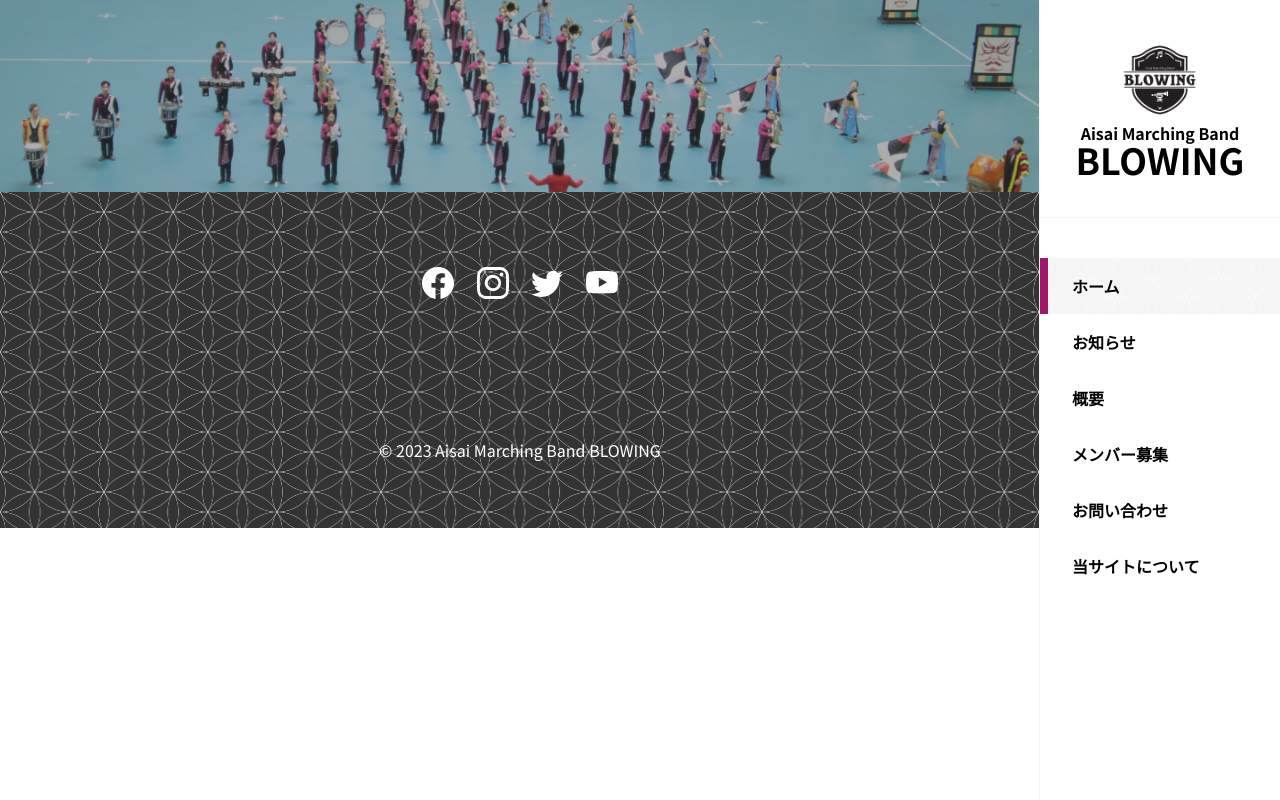
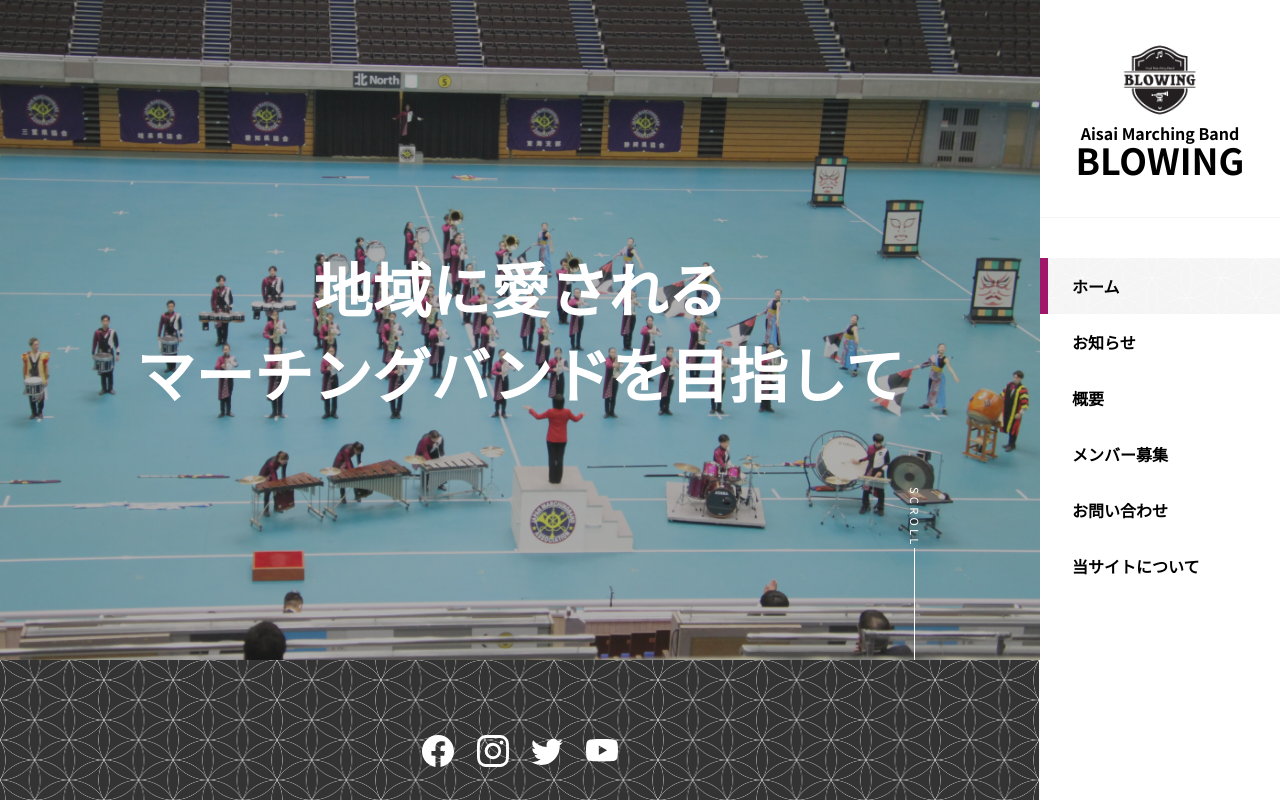
Before and after one commit to pepepepepei/aisai-marching-band-website-nextjs, a Next.js app: page / in a window 1280 px wide. Shown: the top 800 px of the page. Built offline with nearby package versions, Linux system fonts and the light colour scheme.

Commit message:
トップページ用Headerを書いた

```diff
--- a/src/components/base/Header/Header.jsx
+++ b/src/components/base/Header/Header.jsx
@@ -1,7 +1,18 @@
 import styles from "./Header.module.css";
 
-export default function Header({ title }) {
-  return (
+export default function Header({ title, isTopPage }) {
+  return isTopPage ? (
+    <header className={`${styles.root} ${styles.top}`}>
+      <h1 className={styles.tagline}>
+        地域に愛される
+        <br />
+        マーチングバンドを
+        <br class="only-s" />
+        目指して
+      </h1>
+      <span class={styles.scroll_arrow}>SCROLL</span>
+    </header>
+  ) : (
     <header className={styles.root}>
       <h1>{title}</h1>
     </header>
--- a/src/components/base/Header/Header.module.css
+++ b/src/components/base/Header/Header.module.css
@@ -1,8 +1,54 @@
 .root {
-  background: linear-gradient(rgba(var(--black), .4), rgba(var(--black), .4)), url("/hero.webp");
+  background: linear-gradient(rgba(var(--black), 0.4), rgba(var(--black), 0.4)), url("/hero.webp");
   background-size: cover;
   background-position: center center;
   color: rgb(var(--white));
   padding: 6rem 10%;
   text-align: center;
 }
+
+.top {
+  position: relative;
+  display: flex;
+  align-items: center;
+  justify-content: center;
+
+  /* タブレットとPC */
+  @media screen and (min-width: 641px), print {
+    aspect-ratio: 16 / 9;
+  }
+}
+
+.tagline {
+  /* PC */
+  @media only screen and (min-width: 961px) {
+    font-size: 4.61vw;
+  }
+}
+
+.scroll_arrow {
+  display: inline-block;
+  position: absolute;
+  bottom: 0;
+  padding: 1rem 1rem 7rem;
+  font-size: 0.7rem;
+  line-height: 1;
+  letter-spacing: 0.2rem;
+  writing-mode: vertical-lr;
+
+  /* タブレットとPC */
+  @media screen and (min-width: 641px), print {
+    right: 10%;
+  }
+}
+
+.scroll_arrow::after {
+  content: "";
+  position: absolute;
+  bottom: 0;
+  left: 50%;
+  width: 1px;
+  height: 7rem;
+  background: rgb(var(--white));
+  animation: sdl 1.5s cubic-bezier(1, 0, 0, 1) infinite;
+}
--- a/src/components/base/Layout/Layout.jsx
+++ b/src/components/base/Layout/Layout.jsx
@@ -4,7 +4,7 @@ import Header from "../Header/Header";
 import SideBar from "../SideBar/SideBar";
 import styles from "./Layout.module.css";
 
-export default function Layout({ title, children }) {
+export default function Layout({ title, isTopPage, children }) {
   return (
     <>
       <Head>
@@ -12,7 +12,7 @@ export default function Layout({ title, children }) {
       </Head>
       <SideBar className={styles.sideBar} />
       <main className={styles.main}>
-        <Header title={title} />
+        <Header title={title} isTopPage={isTopPage} />
         {children}
         <Footer />
       </main>
--- a/src/pages/index.jsx
+++ b/src/pages/index.jsx
@@ -1,5 +1,5 @@
 import Layout from "@/components/base/Layout/Layout";
 
 export default function Home() {
-  return <Layout></Layout>;
+  return <Layout isTopPage="true"></Layout>;
 }
--- a/src/styles/globals.css
+++ b/src/styles/globals.css
@@ -12,42 +12,57 @@
   --white: 255, 255, 255;
 
   --shippo-radius: 40px;
-  --shippo-width: .6px;
+  --shippo-width: 0.6px;
   --shippo-bg-color: var(--brand-color);
   --shippo-circle-color: rgba(var(--white), 0.5);
-  --shippo-pattern-img:
-    radial-gradient(circle at top left,
+  --shippo-pattern-img: radial-gradient(
+      circle at top left,
       rgba(var(--shippo-bg-color), 0) calc(var(--shippo-radius) - var(--shippo-width)),
       var(--shippo-circle-color) var(--shippo-radius),
-      rgba(var(--shippo-bg-color), 0) calc(var(--shippo-radius) + var(--shippo-width))),
-    radial-gradient(circle at top right,
+      rgba(var(--shippo-bg-color), 0) calc(var(--shippo-radius) + var(--shippo-width))
+    ),
+    radial-gradient(
+      circle at top right,
       rgba(var(--shippo-bg-color), 0) calc(var(--shippo-radius) - var(--shippo-width)),
       var(--shippo-circle-color) var(--shippo-radius),
-      rgba(var(--shippo-bg-color), 0) calc(var(--shippo-radius) + var(--shippo-width))),
-    radial-gradient(circle at bottom left,
+      rgba(var(--shippo-bg-color), 0) calc(var(--shippo-radius) + var(--shippo-width))
+    ),
+    radial-gradient(
+      circle at bottom left,
       rgba(var(--shippo-bg-color), 0) calc(var(--shippo-radius) - var(--shippo-width)),
       var(--shippo-circle-color) var(--shippo-radius),
-      rgba(var(--shippo-bg-color), 0) calc(var(--shippo-radius) + var(--shippo-width))),
-    radial-gradient(circle at bottom right,
+      rgba(var(--shippo-bg-color), 0) calc(var(--shippo-radius) + var(--shippo-width))
+    ),
+    radial-gradient(
+      circle at bottom right,
       rgba(var(--shippo-bg-color), 0) calc(var(--shippo-radius) - var(--shippo-width)),
       var(--shippo-circle-color) var(--shippo-radius),
-      rgba(var(--shippo-bg-color), 0) calc(var(--shippo-radius) + var(--shippo-width))),
-    radial-gradient(circle at 50% 150%,
+      rgba(var(--shippo-bg-color), 0) calc(var(--shippo-radius) + var(--shippo-width))
+    ),
+    radial-gradient(
+      circle at 50% 150%,
       rgba(var(--shippo-bg-color), 0) calc(var(--shippo-radius) - var(--shippo-width)),
       var(--shippo-circle-color) var(--shippo-radius),
-      rgba(var(--shippo-bg-color), 0) calc(var(--shippo-radius) + var(--shippo-width))),
-    radial-gradient(circle at 50% -50%,
+      rgba(var(--shippo-bg-color), 0) calc(var(--shippo-radius) + var(--shippo-width))
+    ),
+    radial-gradient(
+      circle at 50% -50%,
       rgba(var(--shippo-bg-color), 0) calc(var(--shippo-radius) - var(--shippo-width)),
       var(--shippo-circle-color) var(--shippo-radius),
-      rgba(var(--shippo-bg-color), 0) calc(var(--shippo-radius) + var(--shippo-width))),
-    radial-gradient(circle at 150% 50%,
+      rgba(var(--shippo-bg-color), 0) calc(var(--shippo-radius) + var(--shippo-width))
+    ),
+    radial-gradient(
+      circle at 150% 50%,
       rgba(var(--shippo-bg-color), 0) calc(var(--shippo-radius) - var(--shippo-width)),
       var(--shippo-circle-color) var(--shippo-radius),
-      rgba(var(--shippo-bg-color), 0) calc(var(--shippo-radius) + var(--shippo-width))),
-    radial-gradient(circle at -50% 50%,
+      rgba(var(--shippo-bg-color), 0) calc(var(--shippo-radius) + var(--shippo-width))
+    ),
+    radial-gradient(
+      circle at -50% 50%,
       rgba(var(--shippo-bg-color), 0) calc(var(--shippo-radius) - var(--shippo-width)),
       var(--shippo-circle-color) var(--shippo-radius),
-      rgba(var(--shippo-bg-color), 0) calc(var(--shippo-radius) + var(--shippo-width)));
+      rgba(var(--shippo-bg-color), 0) calc(var(--shippo-radius) + var(--shippo-width))
+    );
   --shippo-pattern-size: calc(var(--shippo-radius) * 1.732) var(--shippo-radius);
 }
 
@@ -118,3 +133,10 @@ th,
 td {
   border: 1px solid rgb(var(--gray1));
 }
+
+/* タブレットとPC */
+@media screen and (min-width: 641px), print {
+  .only-s {
+    display: none;
+  }
+}
```
